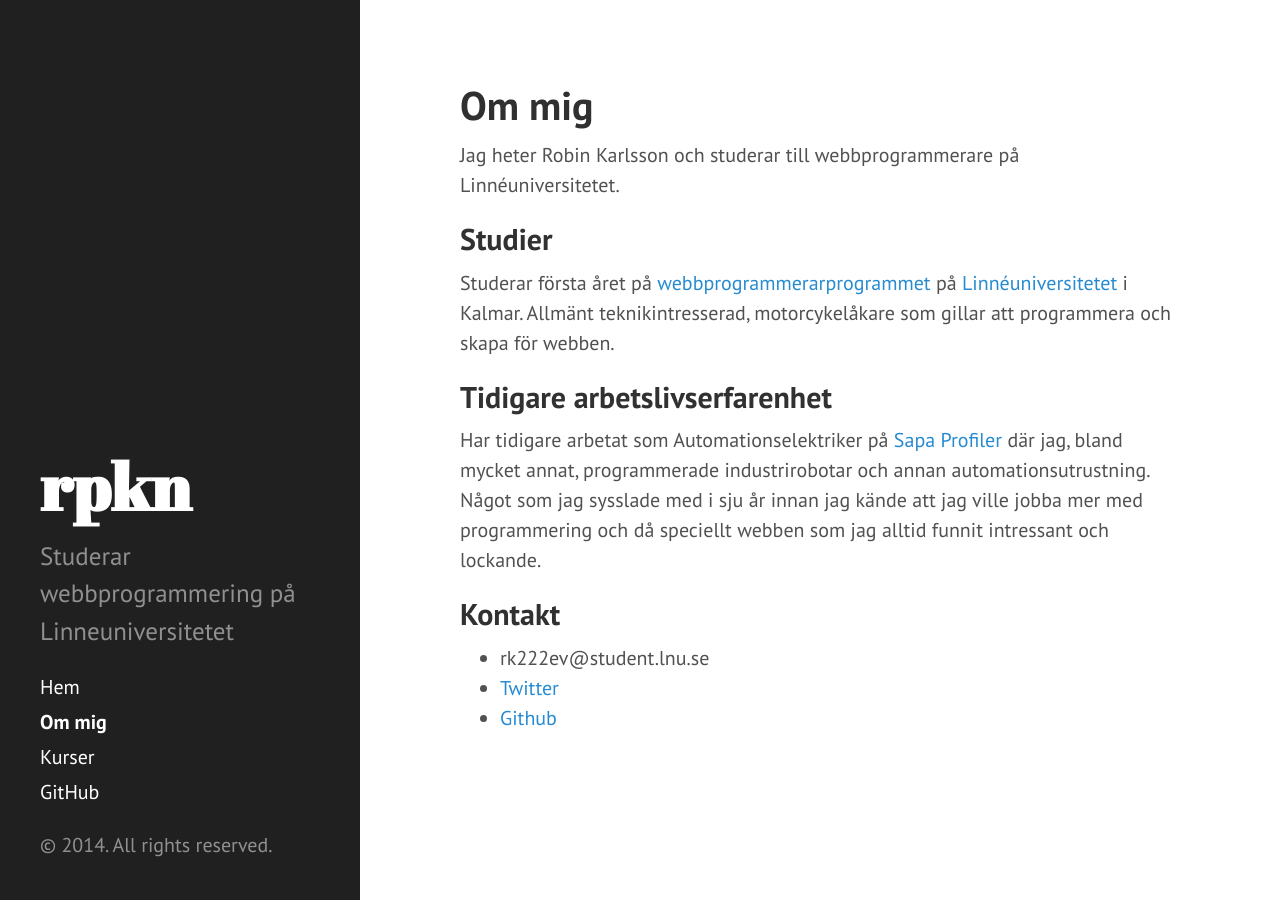
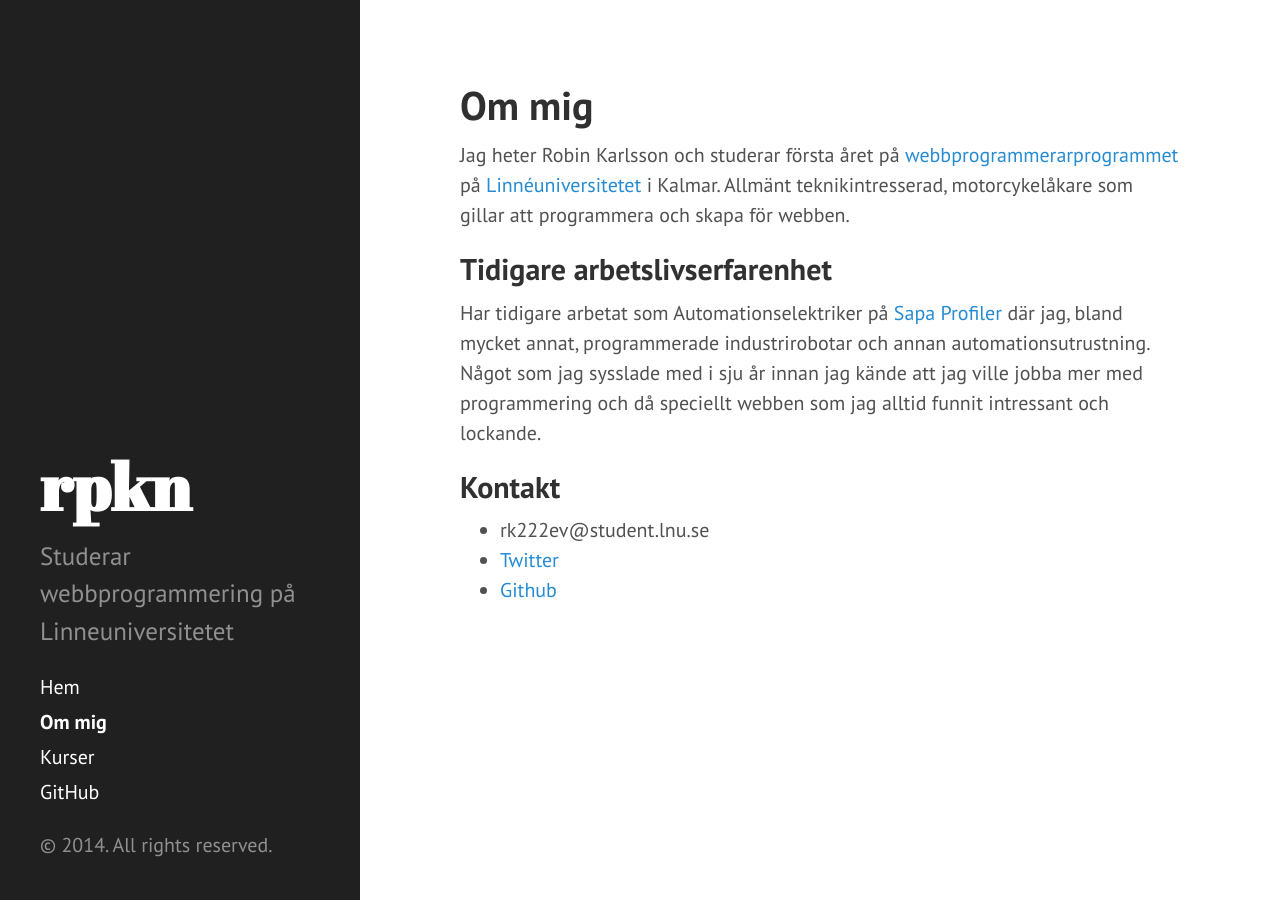
Before and after one commit to rk222ev/www, a Jekyll site: the page built from about.md, in a window 1280 px wide. Built offline with Jekyll 4.4.1, drawn with Linux system fonts in a browser that asks for light colours; Markdown is read by kramdown in place of the engine named in the settings.

Commit message:
Changed presentation.

```diff
--- a/about.md
+++ b/about.md
@@ -3,11 +3,9 @@ layout: page
 title: Om mig
 ---
 
-Jag heter Robin Karlsson och studerar till webbprogrammerare på Linnéuniversitetet.
+Jag heter Robin Karlsson och studerar första året på [webbprogrammerarprogrammet](http://www.webbprogrammerare.se) på [Linnéuniversitetet](http://lnu.se) i Kalmar.
+Allmänt teknikintresserad, motorcykelåkare som gillar att programmera och skapa för webben.
 
-##Studier
-Studerar första året på [webbprogrammerarprogrammet](http://www.webbprogrammerare.se) på [Linnéuniversitetet](http://lnu.se) i Kalmar.
-Allmänt teknikintresserad, motorcykelåkare som gillar att programmera och skapa för webben.
 
 ##Tidigare arbetslivserfarenhet
 Har tidigare arbetat som Automationselektriker på [Sapa Profiler](http://www.sapagroup.com) där jag, bland mycket annat, programmerade
```
